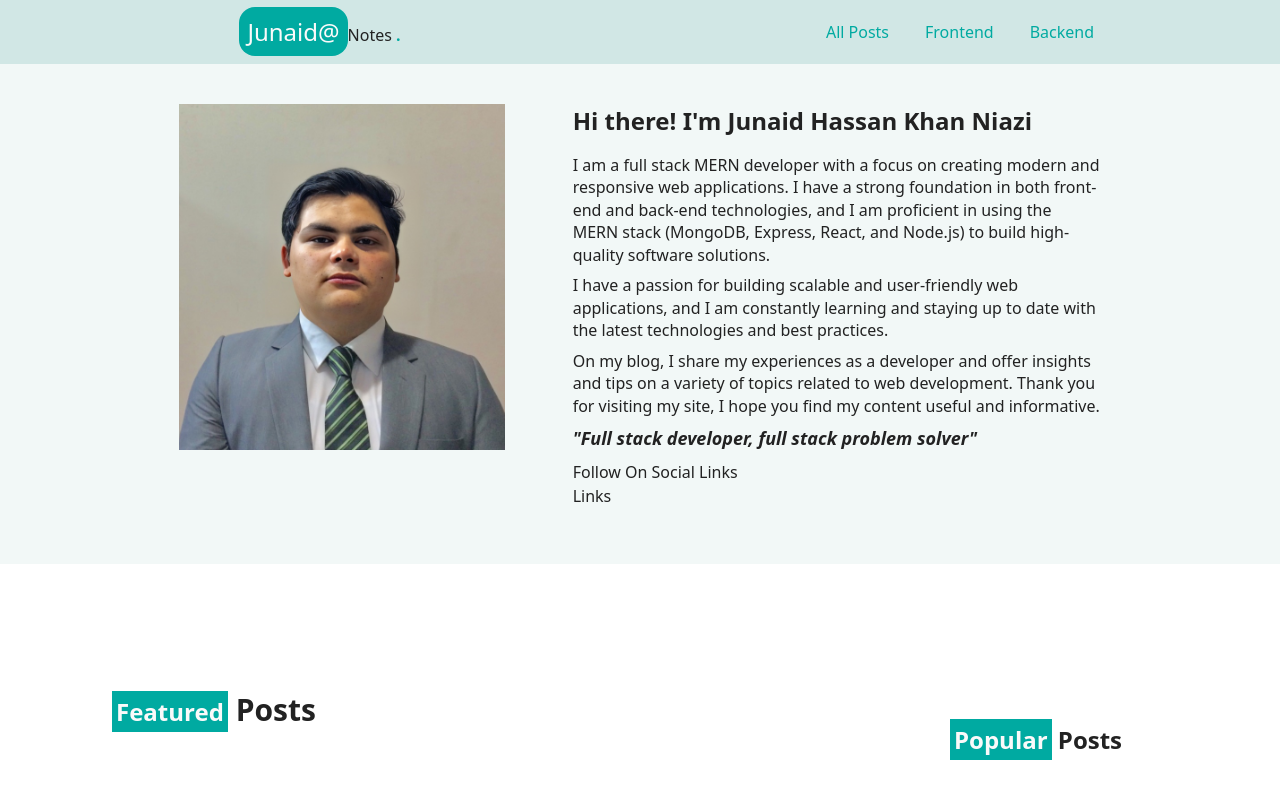
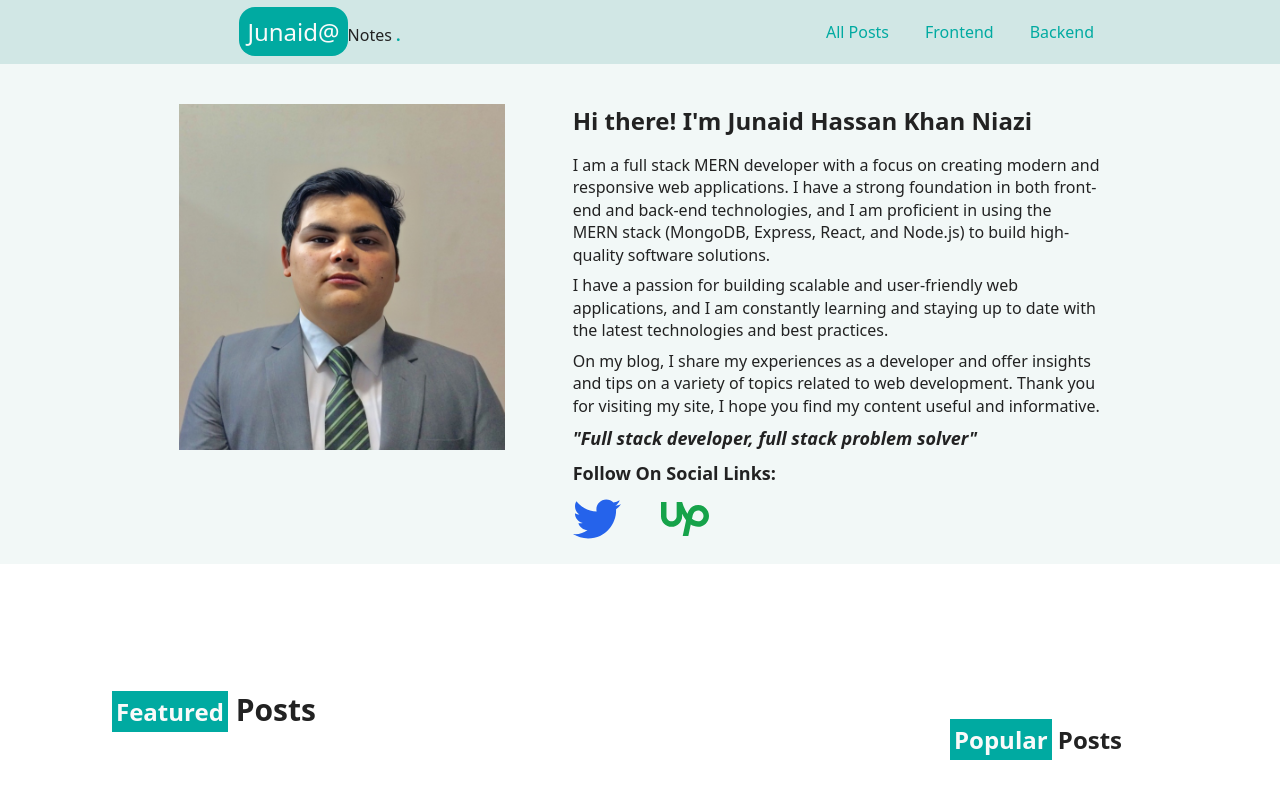
Before and after one commit to Junaidhkn/next_Blog_app, a Next.js app: page / in a window 1280 px wide. Shown: the top 800 px of the page. Built offline with nearby package versions, Linux system fonts and the light colour scheme.

Commit message:
style fixes

```diff
--- a/components/FeaturedPost.js
+++ b/components/FeaturedPost.js
@@ -3,8 +3,6 @@ import PopularPostsGrid from "./PopularPostsGrid.js";
 
 const featuredPost = ( props ) => {
 	const { posts, popularPosts } = props
-	console.log( 'first' )
-	console.log( posts );
 	return (
 		<main className="flex justify-around p-20 gap-5">
 			<div className='container flex flex-col bg-greenGray mt-12 mb-14'>
--- a/components/Footer.js
+++ b/components/Footer.js
@@ -48,7 +48,7 @@ const footer = () => {
 						Subscribe
 					</button>
 
-					<div className='mt-7 flex justify-center gap-10'>
+					<div className='mt-7 flex justify-start gap-12'>
 						<div className='text-5xl text-blue-600'>
 							<Link href='https://twitter.com/junaidHKNiazi'
 								target='_blank'>
--- a/components/Header.js
+++ b/components/Header.js
@@ -1,4 +1,7 @@
 import Image from 'next/image.js';
+import Link from 'next/link.js';
+import { FaTwitter } from 'react-icons/fa';
+import { SiUpwork } from 'react-icons/si';
 
 const Header = () => {
 	return (
@@ -38,10 +41,21 @@ const Header = () => {
 				<p className='font-[600] italic text-[18px] leading-[150%] mb-2'>
 					"Full stack developer, full stack problem solver"
 				</p>
-				<h4>Follow On Social Links</h4>
-				<div className='flex gap-2'>
-					Links
-					{/* Add icon wrapped with the social links to open in a new tab */}
+				<h4 className='font-[700] text-[18px]'>Follow On Social Links:</h4>
+				<div className='mt-2 flex justify-start gap-10'>
+					<div className='text-5xl text-blue-600'>
+						<Link href='https://twitter.com/junaidHKNiazi'
+							target='_blank'>
+							<FaTwitter />
+						</Link>
+					</div>
+					<div className='text-5xl text-green-600'>
+						<Link
+							href='https://www.upwork.com/freelancers/junaidniazi'
+							target='_blank'>
+							<SiUpwork />
+						</Link>
+					</div>
 				</div>
 			</div>
 		</div>
--- a/components/PostItem.js
+++ b/components/PostItem.js
@@ -4,8 +4,6 @@ import { BsPerson } from 'react-icons/bs';
 import { MdOutlineDateRange } from 'react-icons/md';
 
 const PostItem = (props) => {
-	console.log('Third');
-	console.log(props);
 	const { tag, title, image, excerpt, date, slug } = props.post;
 
 	const formattedDate = new Date(date).toLocaleDateString('en-US', {
--- a/pages/index.js
+++ b/pages/index.js
@@ -4,8 +4,6 @@ import { getFeaturedPosts, getPopularPosts } from '../helper/utils.js';
 
 const HomePage = ( props ) => {
 	const { featuredPosts, popularPosts } = props.posts
-	// console.log( posts )
-	// console.log( popularPosts );
 	return (
 		<>
 			<Header />
```
